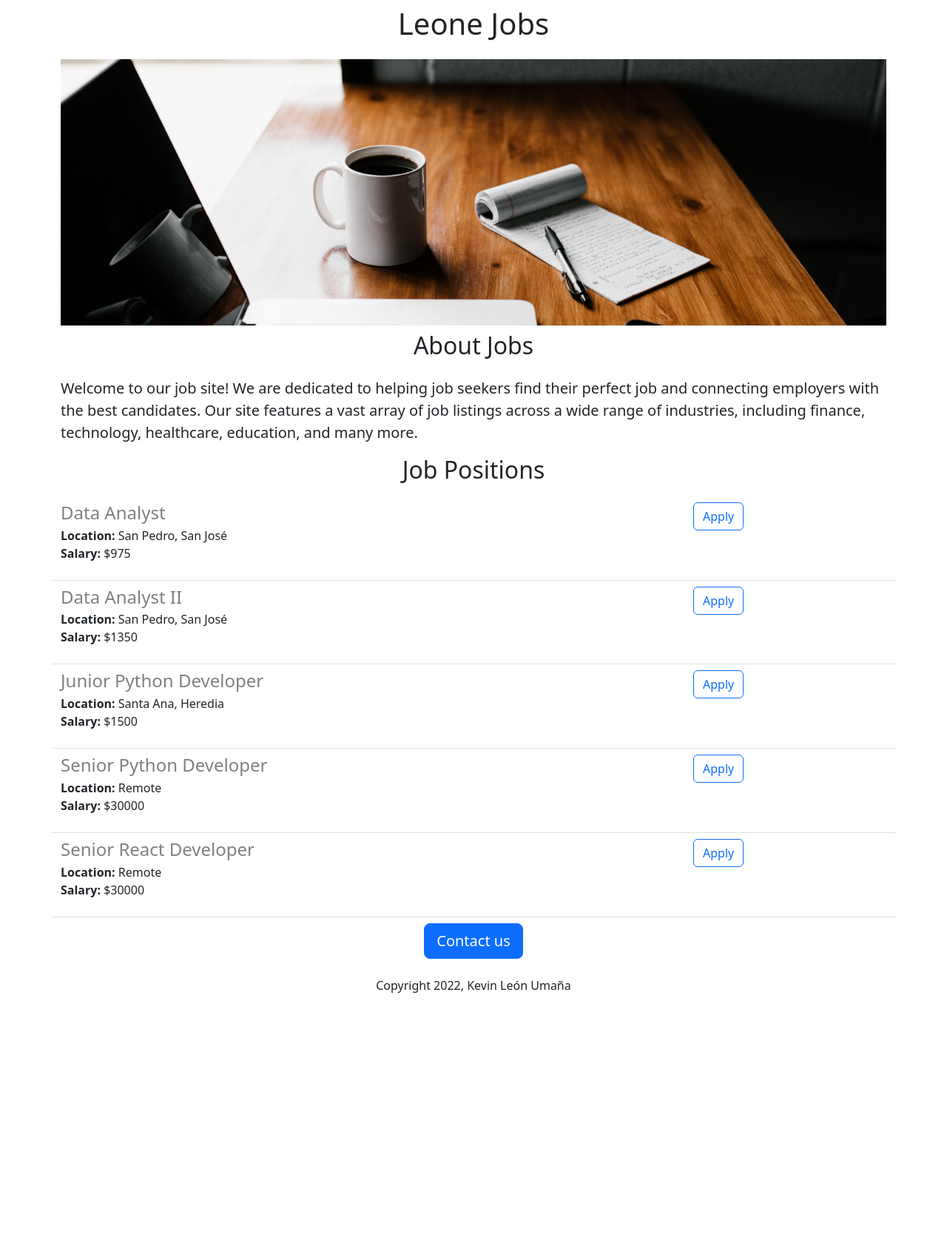
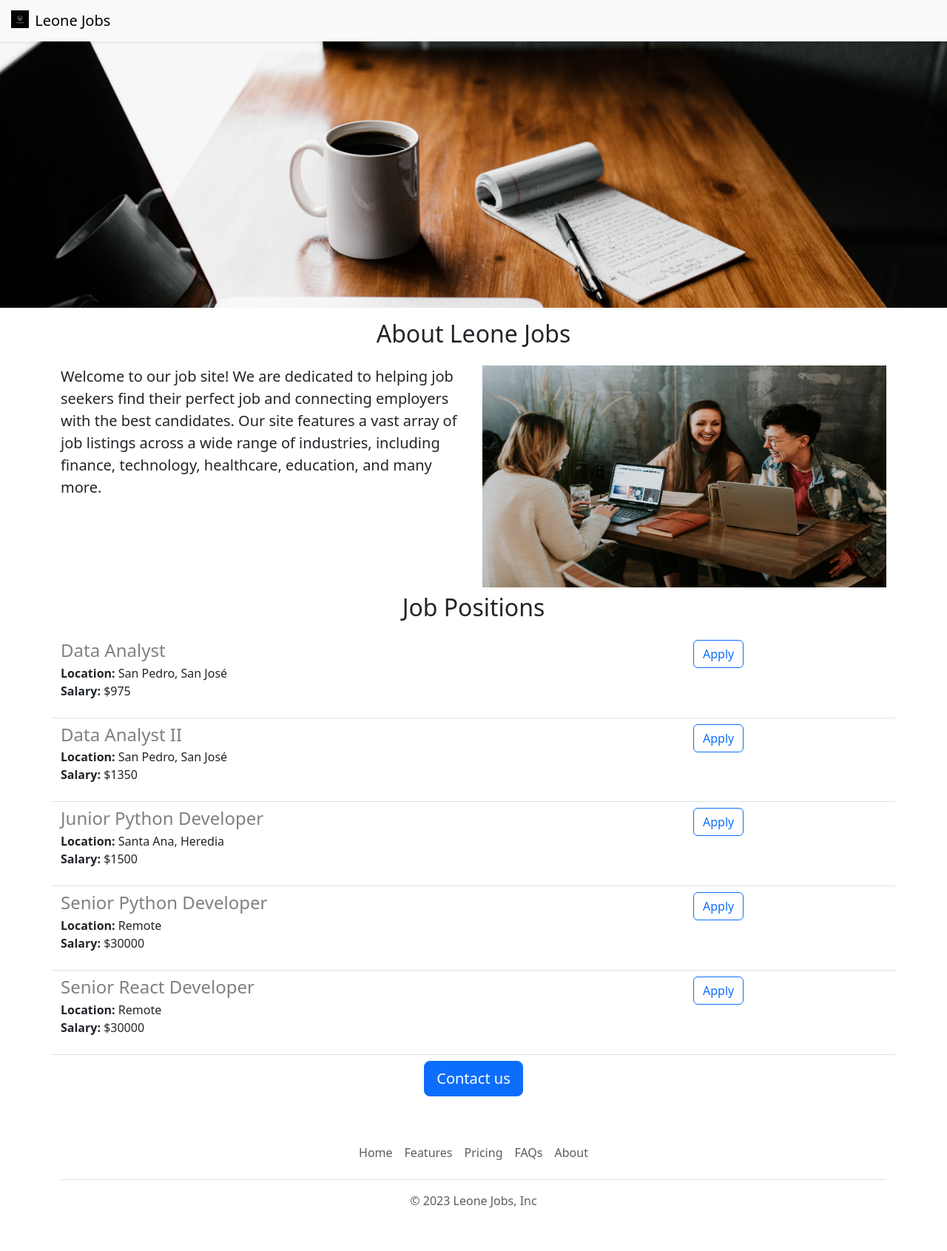
Before and after one commit to Kev1nLU/leonejobsv2, a Flask app: page / in a window 1280 px wide. Shown: the whole page at 74% size. Before the commit the page ends 1342 px from the top, so only its background shows below. Run offline with Flask 3, Linux system fonts and the light colour scheme.

Commit message:
More style added, new compents footer and nav

```diff
--- a/static/styles/style.css
+++ b/static/styles/style.css
@@ -8,3 +8,9 @@
     color: grey;
     margin-bottom: 4px;
 }
+
+
+#people_image{
+    height: 300px;
+    width: 100%;
+}
--- /dev/null
+++ b/templates/footer.html
@@ -0,0 +1,12 @@
+<div class="container">
+    <footer class="py-3 my-4">
+      <ul class="nav justify-content-center border-bottom pb-3 mb-3">
+        <li class="nav-item"><a href="#" class="nav-link px-2 text-body-secondary">Home</a></li>
+        <li class="nav-item"><a href="#" class="nav-link px-2 text-body-secondary">Features</a></li>
+        <li class="nav-item"><a href="#" class="nav-link px-2 text-body-secondary">Pricing</a></li>
+        <li class="nav-item"><a href="#" class="nav-link px-2 text-body-secondary">FAQs</a></li>
+        <li class="nav-item"><a href="#" class="nav-link px-2 text-body-secondary">About</a></li>
+      </ul>
+      <p class="text-center text-body-secondary">&copy; 2023 {{company_name}}, Inc</p>
+    </footer>
+  </div>
--- a/templates/home.html
+++ b/templates/home.html
@@ -8,13 +8,25 @@
     <link rel="stylesheet" href="static\styles\style.css">
     <title>Leone Jobs</title>
 </head>
+
 <body>
-    <div class="container">
-        <h1 class="text-center mt-2 mb-4">{{company_name}}</h1>
-        <img class="img-fluid" src="static\assets\banner.jpg" id="banner" alt="" width="700" height="400">
-        <h2 class="text-center mt-2 mb-4">About Jobs</h2>
-        <p class="lead">Welcome to our job site! We are dedicated to helping job seekers find their perfect job and connecting employers with the best candidates. Our site features a vast array of job listings across a wide range of industries, including finance, technology, healthcare, education, and many more.</p>
-        <h2 class="text-center mt-2 mb-4">Job Positions</h2>
+    {%include 'nav.html'%}
+    <img class="img-fluid" src="static\assets\banner.jpg" id="banner" alt="" width="700" height="400">
+
+    <div class="container mt-3">
+        <h2 class="text-center mt-2 mb-4">About Leone Jobs</h2>
+       <div class="row">
+            <div class="col-6">
+                <p class="lead">Welcome to our job site! We are dedicated to helping job seekers find their perfect job and connecting employers with the best candidates. Our site features a vast array of job listings across a wide range of industries, including finance, technology, healthcare, education, and many more.
+                </p>
+            </div>
+
+            <div class="col-6">
+                <img class="img-fluid" id="people_image" src="/static/assets/people.jpg" alt="Peaple at work">
+            </div>
+            <h2 class="text-center mt-2 mb-4">Job Positions</h2>
+        </div>
+
         <div>
             {% for job in jobs %}
                 {%include 'jobs_component.html'%}
@@ -23,9 +35,10 @@
 
         <div class="text-center">
             <button type="button" class="btn btn-primary btn-lg mb-3">Contact us</button>
-            <p class="mt-2 mb-4">Copyright 2022, Kevin León Umaña</p>
+
         </div>
     </div>
+    {%include 'footer.html'%}
     <script src="https://cdn.jsdelivr.net/npm/bootstrap@5.3.0-alpha2/dist/js/bootstrap.bundle.min.js" integrity="sha384-qKXV1j0HvMUeCBQ+QVp7JcfGl760yU08IQ+GpUo5hlbpg51QRiuqHAJz8+BrxE/N" crossorigin="anonymous"></script>
 </body>
 </html>
--- /dev/null
+++ b/templates/nav.html
@@ -0,0 +1,9 @@
+<nav class="navbar bg-body-tertiary shadow-sm fixed-top bg-white">
+    <div class="container-fluid">
+      <a class="navbar-brand" href="#">
+        <img src="static\assets\leone_logo.svg" alt="Logo" width="30" height="24" class="d-inline-block align-text-top">
+        {{company_name}}
+      </a>
+    </div>
+  </nav>
+  <div style="height:56px"></div>
```
Also changed, not shown: static/assets/Leone_logo.svg (added), static/assets/people.jpg (added).
